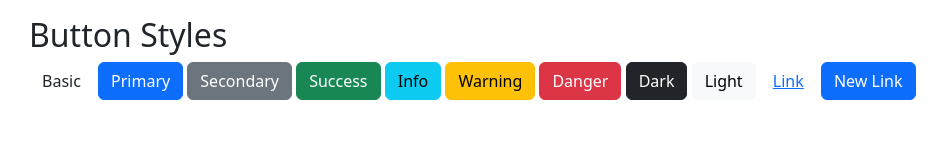
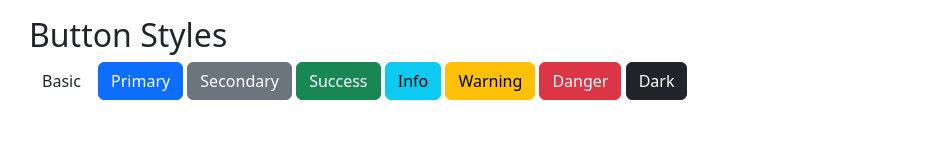
Before and after one commit to Sonali-meskar/project, a plain HTML site: page index.html in a window 1280 px wide. Shown: the whole page, without its empty margins (53-1000 px from the left). Drawn offline with nearby package versions, Linux system fonts and the light colour scheme.

Commit message:
3 buttons remove

```diff
--- a/index.html
+++ b/index.html
@@ -19,9 +19,7 @@
   <button type="button" class="btn btn-warning">Warning</button>
   <button type="button" class="btn btn-danger">Danger</button>
   <button type="button" class="btn btn-dark">Dark</button>
-  <button type="button" class="btn btn-light">Light</button>
-  <button type="button" class="btn btn-link">Link</button>
-  <button type="button" class="btn btn-primary">New Link</button>
+
 </div>
 
 </body>
```
